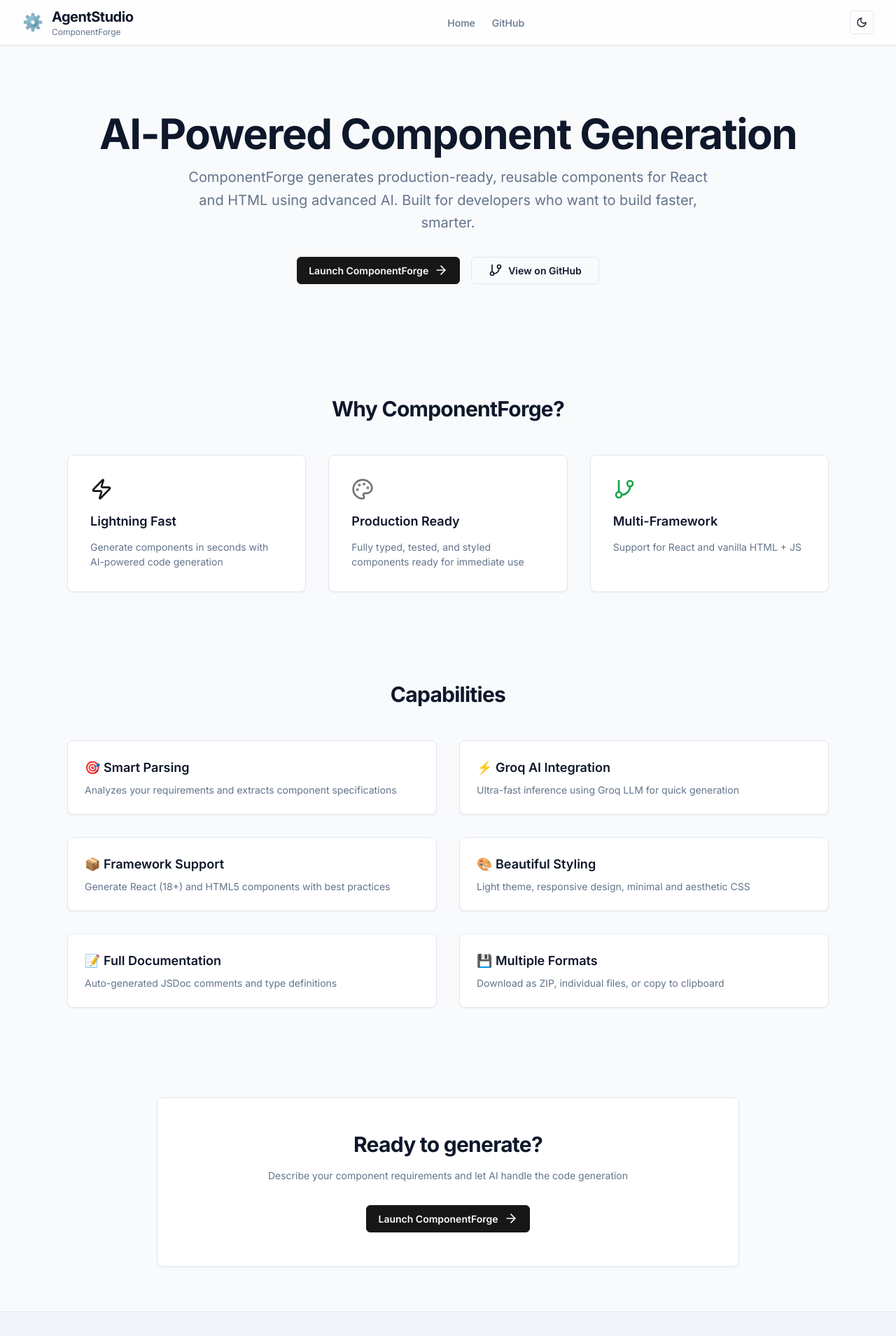
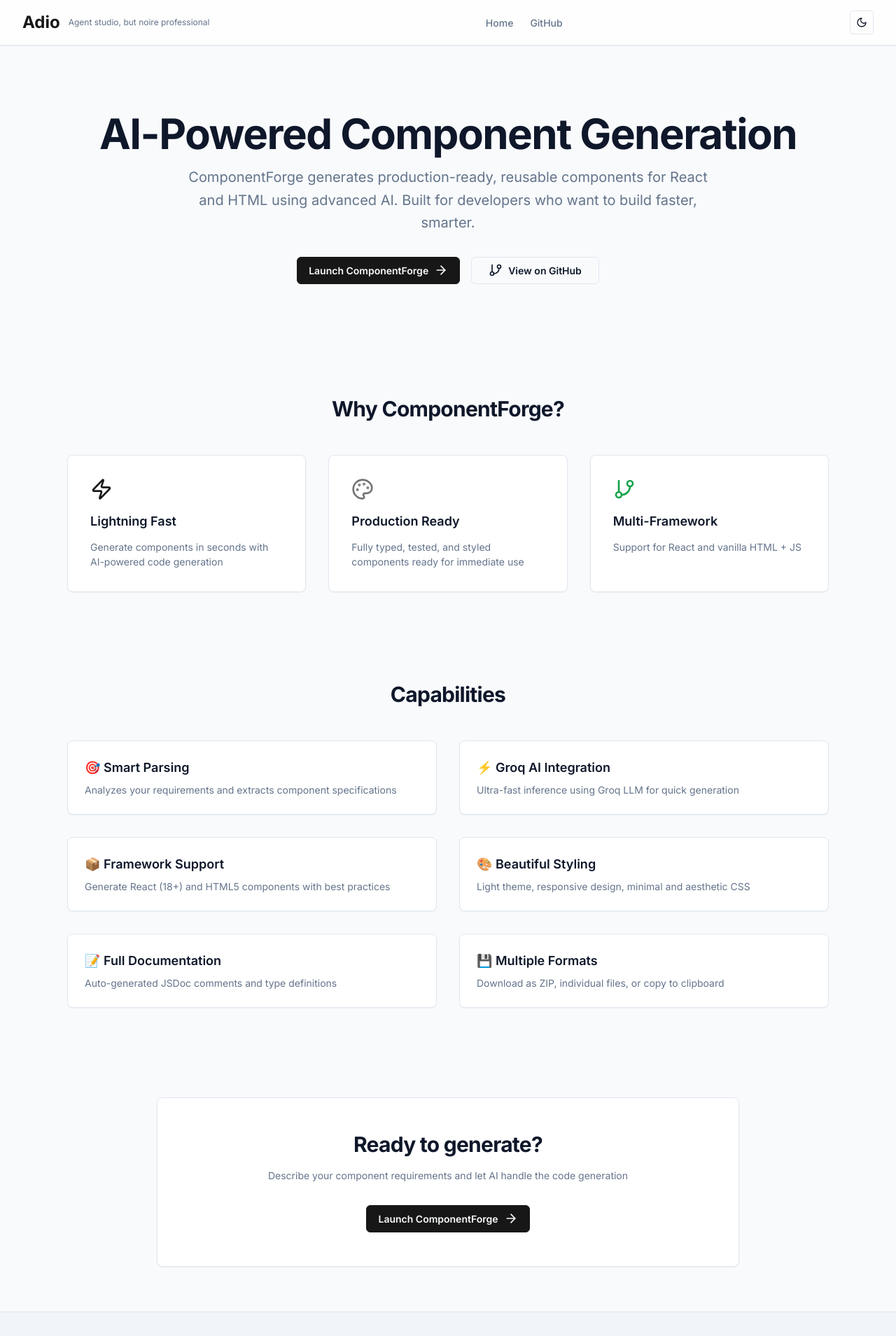
Before and after one commit to sumit-ingole/agent-studio, a Next.js app in the folder apps/component-forge/: page / in a window 1280 px wide. Shown: the top 1909 px of the page at 70% size. Built offline with nearby package versions, Linux system fonts and the light colour scheme.

Commit message:
fixing light/dark theme background issue

```diff
--- a/apps/component-forge/app/layout.tsx
+++ b/apps/component-forge/app/layout.tsx
@@ -7,9 +7,9 @@
 const ThemeToggle = dynamic(() => import('./components/ThemeToggle'), { ssr: false });
 
 export const metadata: Metadata = {
-  title: 'ComponentForge - AI Component Generation',
+  title: 'Adio | Agent studio, but noire professional',
   description:
-    'Generate production-ready reusable components for React and HTML with AI-powered ComponentForge agent.',
+    'Adio is an agent studio, but noire professional: generate production-ready reusable components for React and HTML.',
   keywords: ['AI', 'Component Generation', 'React', 'HTML', 'TypeScript'],
   authors: [{ name: 'Sumit Ingole' }],
   viewport: 'width=device-width, initial-scale=1.0',
@@ -23,7 +23,7 @@
     <html lang="en" suppressHydrationWarning>
       <head>
         <meta charSet="utf-8" />
-        <meta name="theme-color" content="#3b82f6" />
+        <meta name="theme-color" content="#171717" />
         <link rel="icon" href="/favicon.ico" />
       </head>
       <body className="transition-colors duration-200">
@@ -33,10 +33,11 @@
             <div className="max-w-7xl mx-auto px-4 sm:px-6 lg:px-8">
               <div className="flex justify-between items-center h-16">
                 <div className="flex items-center gap-3">
-                  <div className="text-2xl font-bold text-primary">⚙️</div>
+                  <div className="text-2xl font-bold text-primary" aria-label="Adio">
+                    Adio
+                  </div>
                   <div>
-                    <h1 className="text-xl font-bold text-strong">AgentStudio</h1>
-                    <p className="text-xs text-muted">ComponentForge</p>
+                    <p className="text-xs text-muted">Agent studio, but noire professional</p>
                   </div>
                 </div>
                 <nav className="hidden sm:flex items-center gap-6">
@@ -72,16 +73,14 @@
           <footer className="panel-bg text-muted py-8 border-t panel-border">
             <div className="max-w-7xl mx-auto px-4 sm:px-6 lg:px-8">
               <div className="flex flex-col sm:flex-row justify-between items-center gap-4">
-                <p className="text-sm">
-                  © {currentYear} AgentStudio. Built with Next.js, React, and AI.
-                </p>
+                <p className="text-sm">© {currentYear} Adio. Built with Next.js, React, and AI.</p>
                 <div className="flex gap-4 text-sm">
-                  <a href="/" className="hover:text-slate-100 transition-colors">
+                  <a href="/" className="nav-link transition-colors">
                     Home
                   </a>
                   <a
                     href="https://github.com/sumit-ingole"
-                    className="hover:text-slate-100 transition-colors"
+                    className="nav-link transition-colors"
                     target="_blank"
                     rel="noopener noreferrer"
                   >
```
